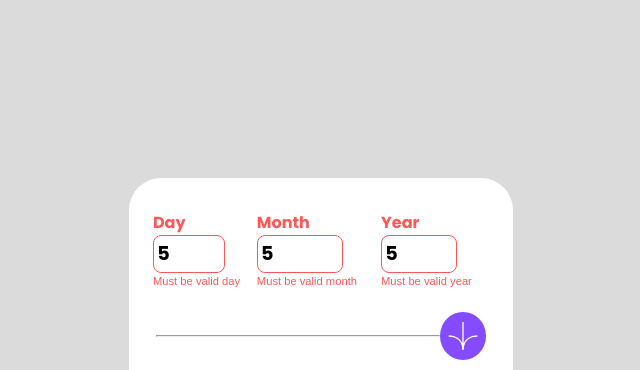
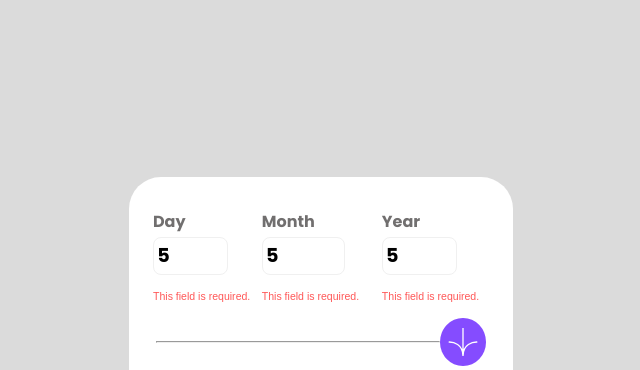
Before and after one commit to TheDrifter408/FrontendMentor-AgeCalculator, a plain HTML site: page index.html in a window 1280 px wide. Both pictures are taken after typing "5", "5", "5" into the empty fields and a click on the button 782 px from the left and 327 px from the top of the page. Shown: the top 370 px of the page, without its empty margins (319-959 px from the left). Drawn offline with Linux system fonts and the light colour scheme.

Commit message:
Changes made to index.js, index.html and styles to make errors appear more dynamic

```diff
--- a/index.html
+++ b/index.html
@@ -22,17 +22,17 @@
           <div class="form-input">
             <label class="label" for="day">Day</label>
             <input type="number" name="day" id="day" placeholder="DD">
-            <span class="" id="warning-day"></span>
+            <span class="warning-span" id="warning-day">--</span>
           </div>
           <div class="form-input">
             <label class="label" for="month">Month</label>
             <input type="number" name="month" id="month" placeholder="MM">
-            <span class="" id="warning-month"></span>
+            <span class="warning-span" id="warning-month">--</span>
           </div>
           <div class="form-input">
             <label class="label" for="year">Year</label>
             <input type="number" name="year" id="year" placeholder="YYYY">
-            <span class="" id="warning-year"></span>
+            <span class="warning-span" id="warning-year">--</span>
           </div>
         </div>
         <div class="btn-container">
--- a/index.js
+++ b/index.js
@@ -1,7 +1,6 @@
 //Get input labels
 let allLabels = document.getElementsByTagName('label');
 let labelsArr = [allLabels[0],allLabels[1],allLabels[2]];
-console.log(labelsArr)
 // Get input day, month, year
 let userDay = document.getElementById("day");
 let userMonth = document.getElementById("month");
@@ -18,8 +17,22 @@ let resultMonths = document.getElementById('result-months');
 let resultDays = document.getElementById('result-days');
 //function to validate the date
 function validateDate(year,month,date) {
-    let userDate = new Date(year,month - 1,date);
-    return userDate.getFullYear() === year && userDate.getMonth() === (month-1) && userDate.getDate() === date;
+    let userDate = new Date(year,month,date);
+    let DateToday = new Date();
+    if(userDate.getDate() !== date){
+        warningDay.textContent = "Must be a valid date.";
+        warningDay.classList.add('warning');
+    } else if(userDate.getMonth() !== month){
+        warningMonth.textContent = "Must be a valid Month.";
+        warningMonth.classList.add('warning');
+    }else if(userDate.getFullYear() > DateToday.getFullYear()){
+        warningYear.textContent = "Must be in the past.";
+        warningYear.classList.add('warning');
+    }
+    else {
+        return userDate.getFullYear() === year && userDate.getMonth() === (month-1) && userDate.getDate() === date;
+    }
+    return false;
 }
 //function to animate the numbers
 function AgeCounter(DomElement, limit){
@@ -73,26 +86,26 @@ let user_month = 0;
 let user_year = 0;
 ageForm.addEventListener("submit",(e) => {
     e.preventDefault();
+    //check length
+    userInputs.map((e) => {
+        if(e.textContent.length === 0){
+            warnings.map((e) => {
+                e.textContent = "This field is required."
+                e.classList.add('warning');
+            })
+        }
+        else {
+            return;
+        }
+    })
     //perform checks on the value
     user_day = Number(userDay.value);
     user_month = Number(userMonth.value);
     user_year = Number(userYear.value);
     // validation check on the input
-    if(validateDate(user_year,user_month,user_day) === false){
-        warnings.map((e) => {
-            e.textContent = "Must be valid ";
-            e.classList.add("warning");
-        })
-        userInputs.map((e) => {
-            e.classList.add("warning-input");
-        })
-        labelsArr.map((e) => {
-            e.classList.add("warning-label")
-        })
-        warningDay.textContent += "day";
-        warningMonth.textContent += "month";
-        warningYear.textContent += "year";
-    } else {
+    validateDate(user_year,user_month,user_day);
+    console.log(validateDate(user_year,user_month,user_day));
+    if(validateDate(user_year,user_month,user_day) === true){
         warnings.map((e) => {
             e.classList.remove("warning");
         })
@@ -110,5 +123,13 @@ ageForm.addEventListener("submit",(e) => {
         resultMonths.textContent = AgeCounter(resultMonths,res_month);
         resultDays.textContent = AgeCounter(resultDays,res_day);
     }
-
+    else {
+        if(warningDay.textContent.length === 0 && warningMonth.textContent.length === 0 && warningYear.textContent.length === 0){
+            warningDay.textContent = "Must be a valid date."
+            warningDay.classList.add('warning');
+        }
+        else {
+            return;
+        }
+    }
 })
--- a/styles.css
+++ b/styles.css
@@ -110,11 +110,13 @@ form {
   'day month year';
   width:100%;
   padding:0.3rem;
+  padding-bottom: 0.75rem;
   margin:0.3rem 0rem;
 }
 .form-input {
   display: grid;
   width:100%;
+  gap: 0.2rem;
 }
 .label {
   color:var(--clr-neutral-smokey-grey);
@@ -136,7 +138,10 @@ input::-webkit-inner-spin-button, input::-webkit-outer-spin-button {
 }
 .btn-container {
   display:flex;
-  margin: 0.8rem 0.5rem;
+  margin-top: 0;
+  margin-bottom: 0.5rem;
+  margin-right: 0.5rem;
+  margin-left: 0.5rem;
   align-items: center;
 }
 hr {
@@ -174,11 +179,25 @@ h1 span {
   color:var(--clr-primary-purple);
   transition: all 300ms ease-in-out;
 }
+.warning-span {
+  margin-top: 0.7rem;
+  height: 0.75rem;
+  font-size: 0.66rem;
+  color: var(--clr-neutral-white);
+}
 .warning {
   color:var(--clr-primary-light-red);
-  font-size: 0.7rem;
+  font-size: 0.66rem;
   font-family: sans-serif;
   font-weight: 400;
+}
+@media all and (max-width:375px){
+  .warning {
+    color:var(--clr-primary-light-red);
+    font-size: 0.56rem;
+    font-family: sans-serif;
+    font-weight: 400;
+  }
 }
 :root {
   /* Primary Colors */
```
Also changed, not shown: 1 other file.
